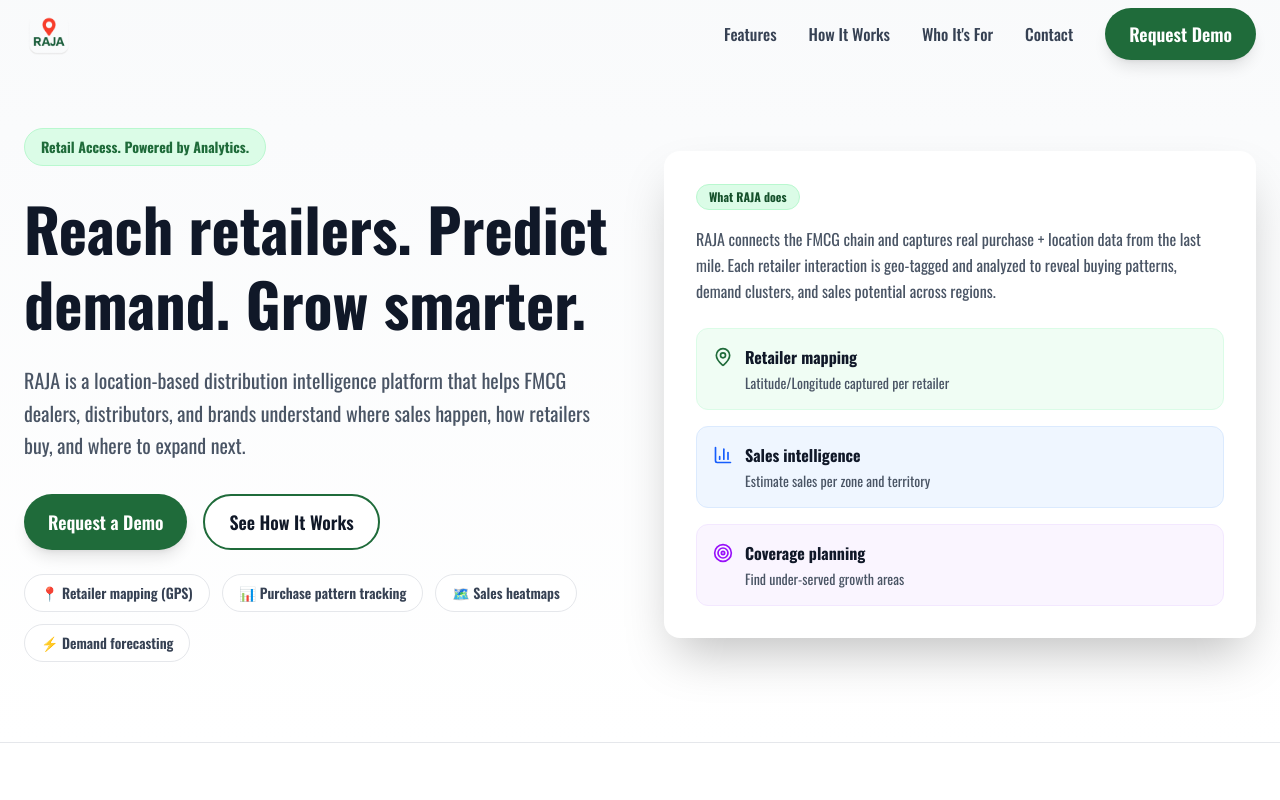
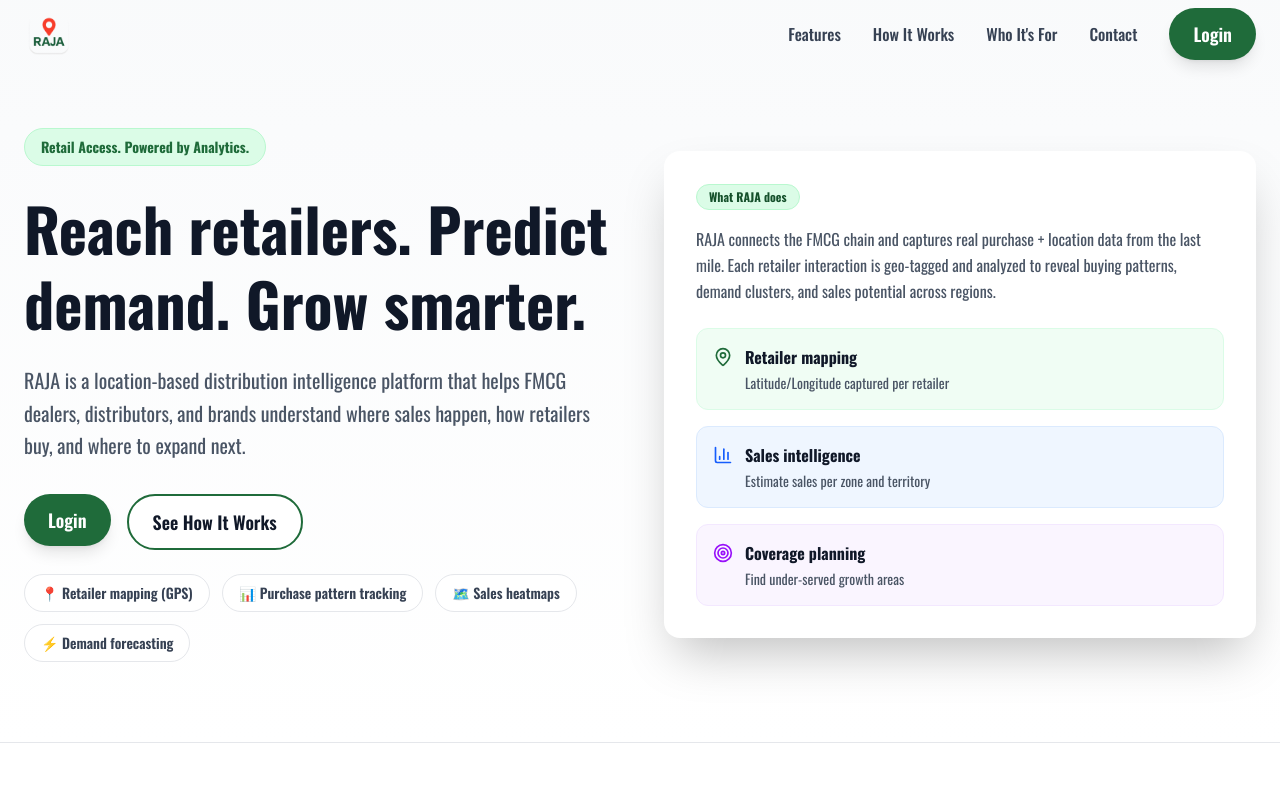
Before and after one commit to taja-platform/taja-landing-page, a Next.js app: page / in a window 1280 px wide. Shown: the top 800 px of the page. Built offline with nearby package versions, Linux system fonts and the light colour scheme.

Commit message:
login button add

```diff
--- a/src/app/page.tsx
+++ b/src/app/page.tsx
@@ -293,9 +293,9 @@
                   {link}
                 </a>
               ))}
-              <Button variant="accent" href="#contact">
-                Request Demo
-              </Button>
+              <Link href="https://app.raja.ng/login" target="_blank" rel="noopener noreferrer">
+                <Button variant="accent" className='cursor-pointer'>Login</Button>
+              </Link>
             </div>
 
             {/* Mobile Menu Button */}
@@ -325,9 +325,9 @@
                   {link}
                 </a>
               ))}
-              <Button variant="accent" href="#contact" className="w-full justify-center">
-                Request Demo
-              </Button>
+              <Link href="https://app.raja.ng/login" target="_blank" rel="noopener noreferrer">
+                <Button variant="accent" className='cursor-pointer'>Login</Button>
+              </Link>
             </motion.div>
           )}
         </div>
@@ -352,9 +352,9 @@
                 RAJA is a location-based distribution intelligence platform that helps FMCG dealers, distributors, and brands understand where sales happen, how retailers buy, and where to expand next.
               </p>
               <div className="flex flex-col sm:flex-row gap-4">
-                <Button variant="primary" href="#contact">
-                  Request a Demo
-                </Button>
+                <Link href="https://app.raja.ng/login" target="_blank" rel="noopener noreferrer">
+                  <Button variant="accent" className='cursor-pointer'>Login</Button>
+                </Link>
                 <Button variant="secondary" href="#howitworks">
                   See How It Works
                 </Button>
```
